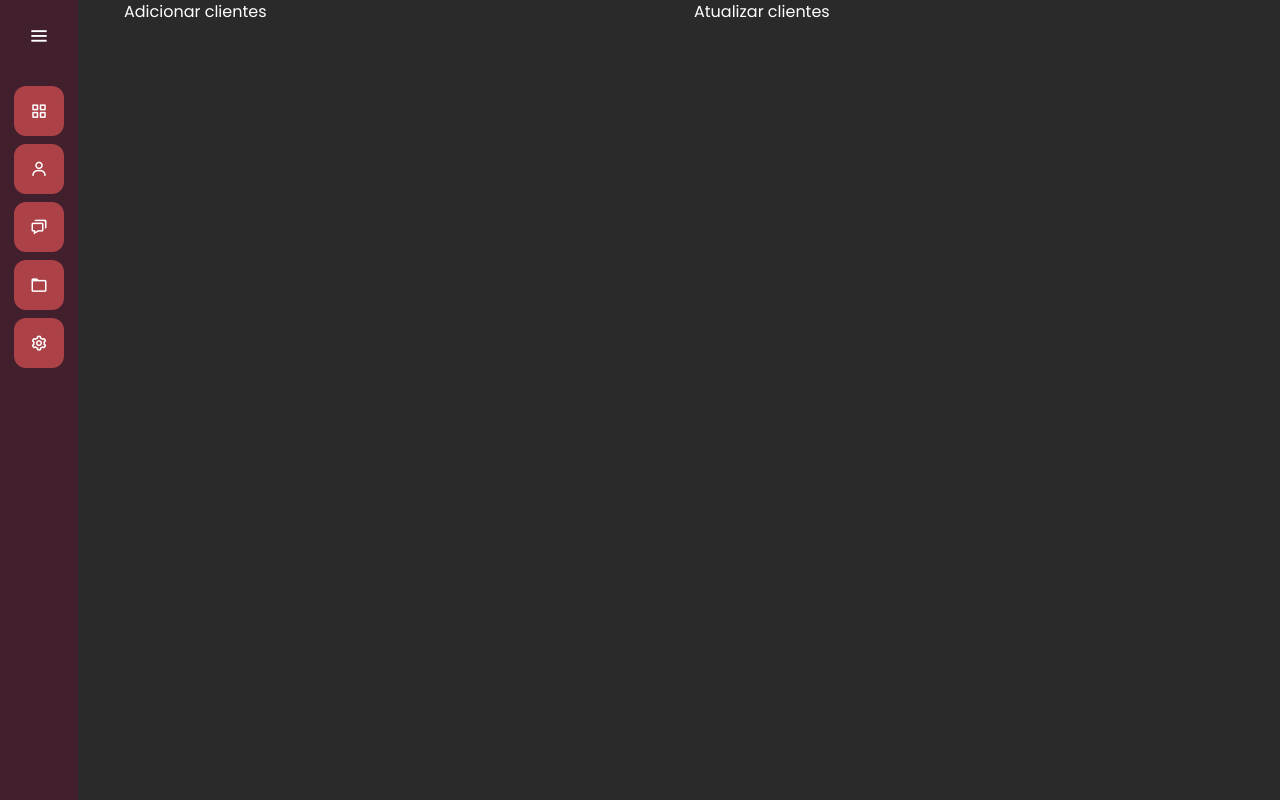
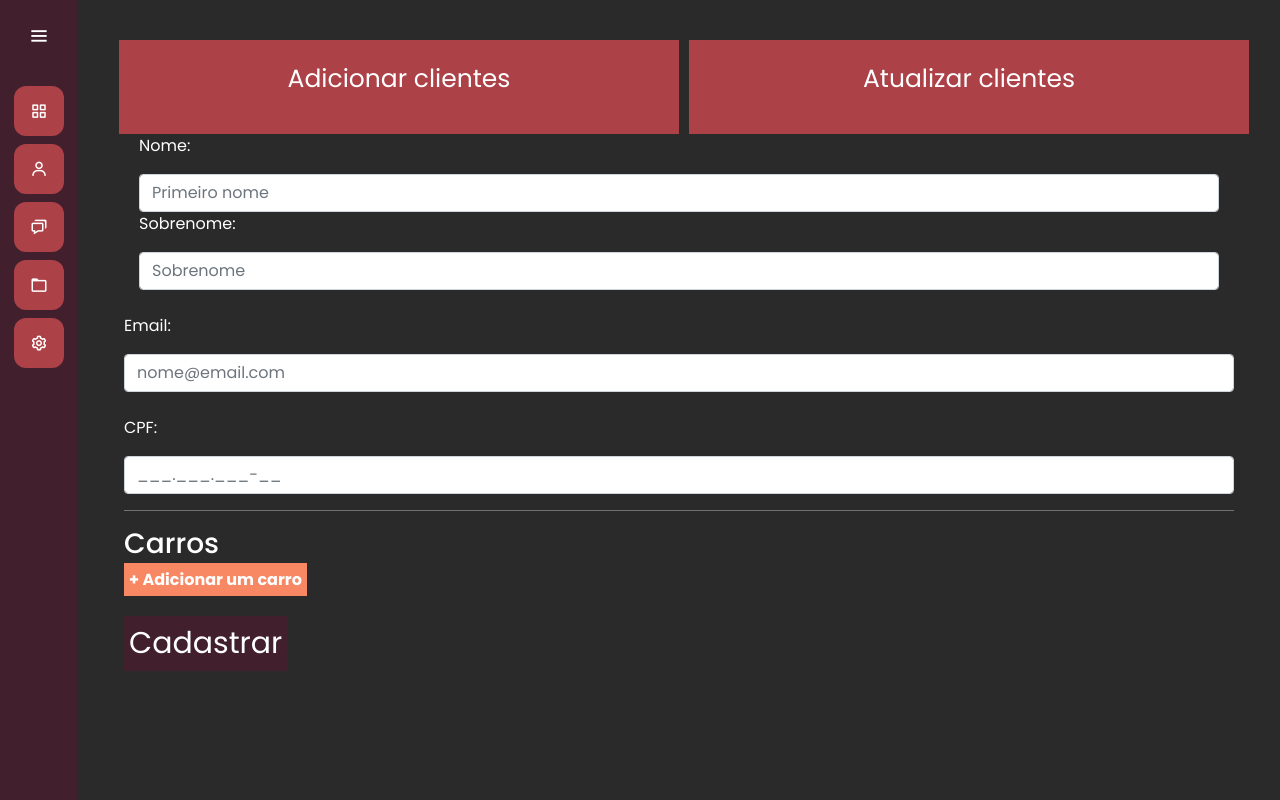
Before and after one commit to LucasTesche1/Projeto_Officina_PY, a Django app: page /clientes/ in a window 1280 px wide. Run offline with Django 5.2, Linux system fonts and the light colour scheme.

Commit message:
added new html to "clientes.html" 42:26

```diff
--- a/clientes/templates/clientes.html
+++ b/clientes/templates/clientes.html
@@ -10,13 +10,46 @@
 
     <div class="container" >
         <div class="row">
-            <div class="col-md">
-                <p>Adicionar clientes</p>
+            <div class="col-md card-dashboard">
+                <p class="text-card">Adicionar clientes</p>
             </div>
 
-            <div class="col-md">
-                <p>Atualizar clientes</p>
+            <div class="col-md card-dashboard">
+                <p class="text-card">Atualizar clientes</p>
             </div>
+        </div>
+
+        <div class="adicionar-cliente">
+            <form action="{% url 'row'}">
+                <div class="col-md">
+                    <p>Nome: </p>
+                    <input type="text" class="form-control" placeholder="Primeiro nome">
+                </div>
+                    <div class="col-md">
+                        <p>Sobrenome: </p>
+                        <input type="text" class="form-control" placeholder="Sobrenome">
+                    </div>
+                        <br>
+                        <p>Email: </p>
+                        <input type="text" class="form-control" placeholder="nome@email.com" name="email">
+                        <br>
+                        <p>CPF: </p>
+                        <input type="text" class="form-control" placeholder="___.___.___-__" name="cpf">
+                        <hr style="background-color: gray;">
+
+
+                     <div class="add-carros">
+                         <h3>Carros</h3>
+                         <span class="btn-add-carros" onclick="add_carro()">+ Adicionar um carro</span>
+
+                         <div id="form-carro">
+
+                        </div>
+                    </div>
+
+                        <br>
+                        <input type="submit" value="Cadastrar" class="btn-principal">
+            </form>
         </div>
 
     </div>
```
